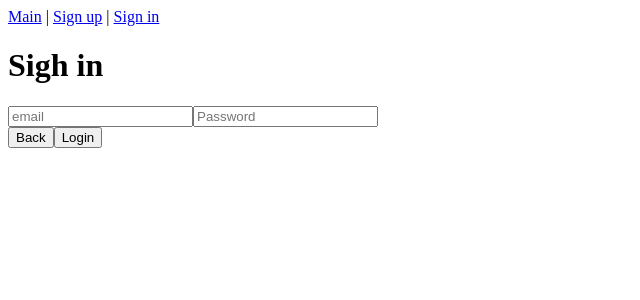
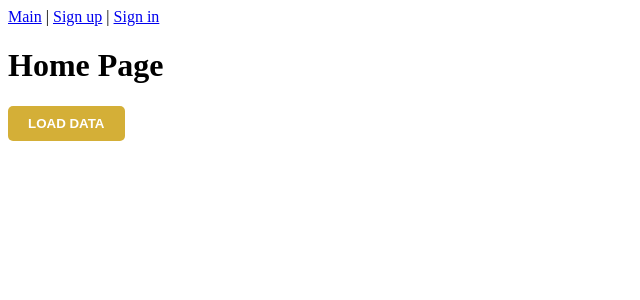
Before and after one commit to Tuysay/vie_cli, a Vue app: page / in a window 1280 px wide. Shown: the top 300 px of the page, without its empty margins (0-640 px from the left). Built offline with nearby package versions, Linux system fonts and the light colour scheme.

Commit message:
добавил стиль из 3 задания

```diff
--- a/src/components/Login.vue
+++ b/src/components/Login.vue
@@ -15,12 +15,12 @@
         <div>
           <button @click="toMain">Back</button>
           <button type="submit">Login</button>
-          <!-- Добавлено -->
+
           <div v-if="loading" class="loading">Загрузка...</div>
         </div>
       </form>
     </div>
-    <!-- Перемещено внутрь блока form -->
+
     <div v-if="errors" class="error">{{ error }}</div>
   </div>
 </template>
@@ -92,10 +92,59 @@ export default {
 </script>
 
 <style>
+form {
+  margin-top: 20px;
+}
+
 .loading {
-  color: #007bff; /* Цвет загрузки */
-  font-size: 14px;
+  color: #333;
+  font-size: 18px;
   margin-top: 10px;
 }
 
+.error {
+  color: red;
+  margin-top: 10px;
+}
+
+
+
+button {
+  background-color: #d4af37;
+  color: #fff;
+  border: none;
+  border-radius: 5px;
+  padding: 10px 20px;
+  font-weight: bold;
+  text-transform: uppercase;
+  cursor: pointer;
+  transition: background-color 0.3s ease;
+}
+
+button:hover {
+  background-color: #b39025;
+}
+
+input {
+  border: 1px solid #d4af37;
+  border-radius: 5px;
+  padding: 10px;
+  margin-bottom: 10px;
+  font-size: 16px;
+}
+
+input:focus {
+  outline: none;
+  border-color: #b39025;
+}
+
+textarea {
+  border: 1px solid #d4af37;
+  border-radius: 5px;
+  padding: 10px;
+  margin-bottom: 10px;
+  font-size: 16px;
+  height: 50px;
+  resize: none;
+}
 </style>
--- a/src/components/Registration.vue
+++ b/src/components/Registration.vue
@@ -20,9 +20,7 @@
       </form>
 
     </div>
-    <div v-if="errors">
-      {{ error }}
-    </div>
+    <div v-if="errors" class="error">{{ error }}</div>
   </div>
 </template>
 
@@ -89,3 +87,66 @@ export default {
   }
 }
 </script>
+
+<style>
+/* Стили для формы */
+form {
+  margin-top: 20px;
+}
+
+/* Стили для индикатора загрузки */
+.loading {
+  color: #333;
+  font-size: 18px;
+  margin-top: 10px;
+}
+
+/* Стили для сообщения об ошибке */
+.error {
+  color: red;
+  margin-top: 10px;
+}
+
+/* Дополнительные стили */
+
+
+
+button {
+  background-color: #d4af37;
+  color: #fff;
+  border: none;
+  border-radius: 5px;
+  padding: 10px 20px;
+  font-weight: bold;
+  text-transform: uppercase;
+  cursor: pointer;
+  transition: background-color 0.3s ease;
+}
+
+button:hover {
+  background-color: #b39025;
+}
+
+input {
+  border: 1px solid #d4af37;
+  border-radius: 5px;
+  padding: 10px;
+  margin-bottom: 10px;
+  font-size: 16px;
+}
+
+input:focus {
+  outline: none;
+  border-color: #b39025;
+}
+
+textarea {
+  border: 1px solid #d4af37;
+  border-radius: 5px;
+  padding: 10px;
+  margin-bottom: 10px;
+  font-size: 16px;
+  height: 50px;
+  resize: none;
+}
+</style>
--- a/src/views/HomeView.vue
+++ b/src/views/HomeView.vue
@@ -1,5 +1,6 @@
 <template>
   <div>
+
     <nav>
       <router-link to="/">Main</router-link>
       |
@@ -7,70 +8,112 @@
       |
       <router-link to="/login">Sign in</router-link>
     </nav>
-    <h1>Sigh in</h1>
+    <h1>Home Page</h1>
     <div>
-      <form @submit.prevent="login">
-        <input type="email" v-model="email" placeholder="email">
-        <input type="password" v-model="password" placeholder="Password">
+
+      <form @submit.prevent="loadData">
         <div>
-          <button @click="toMain">Back</button>
-          <button type="submit">Login</button>
+
+          <button type="submit">Load Data</button>
+
+          <div v-if="loading" class="loading">Loading...</div>
         </div>
       </form>
+    </div>
+    <!-- Сообщение об ошибке -->
+    <div v-if="error" class="error">{{ error }}</div>
 
-    </div>
-    <div class="show-error" v-if="errors">
-      {{ error }}
-    </div>
-
+    <div v-if="data">{{ data }}</div>
   </div>
 </template>
 
 <script>
+import { thisUrl } from "@/utils/api";
 
-import {thisUrl} from "@/utils/api";
 export default {
   data() {
     return {
-
-      email: '',
-      password: '',
-      error: '',
-      errors: false
-    }
+      loading: false,
+      error: "",
+      data: null,
+    };
   },
   methods: {
-    async login() {
-      const url = thisUrl() + "/login";
-      const response = await fetch(url, {
-        method: 'POST',
-        headers: {
-          'Content-Type': 'application/json'
-        },
-        body: JSON.stringify({
-          email: this.email,
-          password: this.password
-        })
-      });
-      if (response.ok) {
-        const userToken = await response.json();
-        localStorage.setItem('userToken', userToken.data.user_token);
-        this.$router.push('/');
-      } else {
-        this.error = 'Failed login'
-        this.email = ''
-        this.password = ''
-        this.errors = true;
-        setTimeout(() => {
-          this.errors = false;
-        }, 3000);
+    async loadData() {
+      try {
+        this.loading = true;
+        const url = thisUrl() + "/data";
+        const response = await fetch(url);
+        if (response.ok) {
+          this.data = await response.json();
+        } else {
+          throw new Error("Failed to load data");
+        }
+      } catch (error) {
+        console.error("Error:", error);
+        this.error = "Failed to load data";
+      } finally {
+        this.loading = false;
       }
+    },
+  },
+};
+</script>
+<style>
+form {
+  margin-top: 20px;
+}
 
-    },
-    toMain() {
-      this.$router.push('/');
-    }
+.loading {
+  color: #333;
+  font-size: 18px;
+  margin-top: 10px;
+}
 
-  }
+.error {
+  color: red;
+  margin-top: 10px;
 }
-</script>
+
+
+
+
+button {
+  background-color: #d4af37;
+  color: #fff;
+  border: none;
+  border-radius: 5px;
+  padding: 10px 20px;
+  font-weight: bold;
+  text-transform: uppercase;
+  cursor: pointer;
+  transition: background-color 0.3s ease;
+}
+
+button:hover {
+  background-color: #b39025;
+}
+
+input {
+  border: 1px solid #d4af37;
+  border-radius: 5px;
+  padding: 10px;
+  margin-bottom: 10px;
+  font-size: 16px;
+}
+
+input:focus {
+  outline: none;
+  border-color: #b39025;
+}
+
+textarea {
+  border: 1px solid #d4af37;
+  border-radius: 5px;
+  padding: 10px;
+  margin-bottom: 10px;
+  font-size: 16px;
+  height: 50px;
+  resize: none;
+}
+</style>
```
